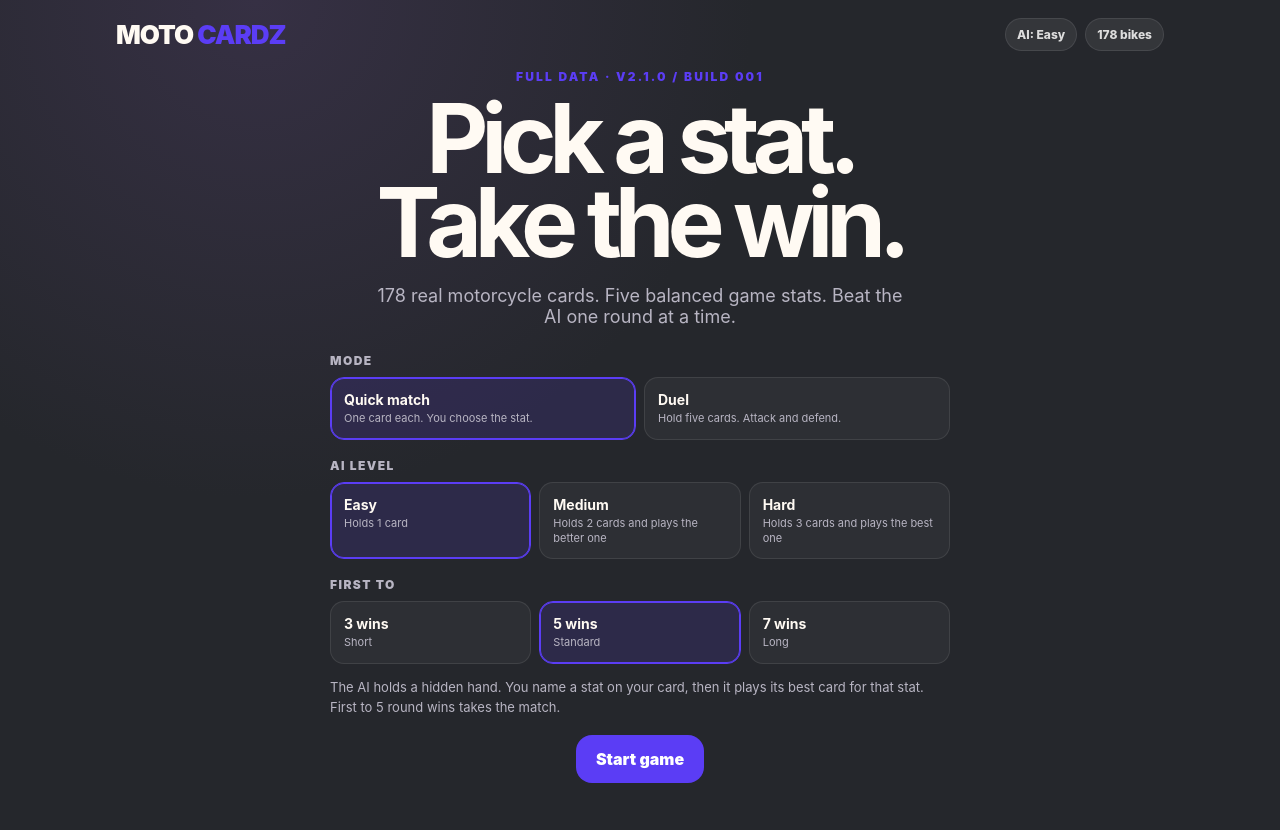
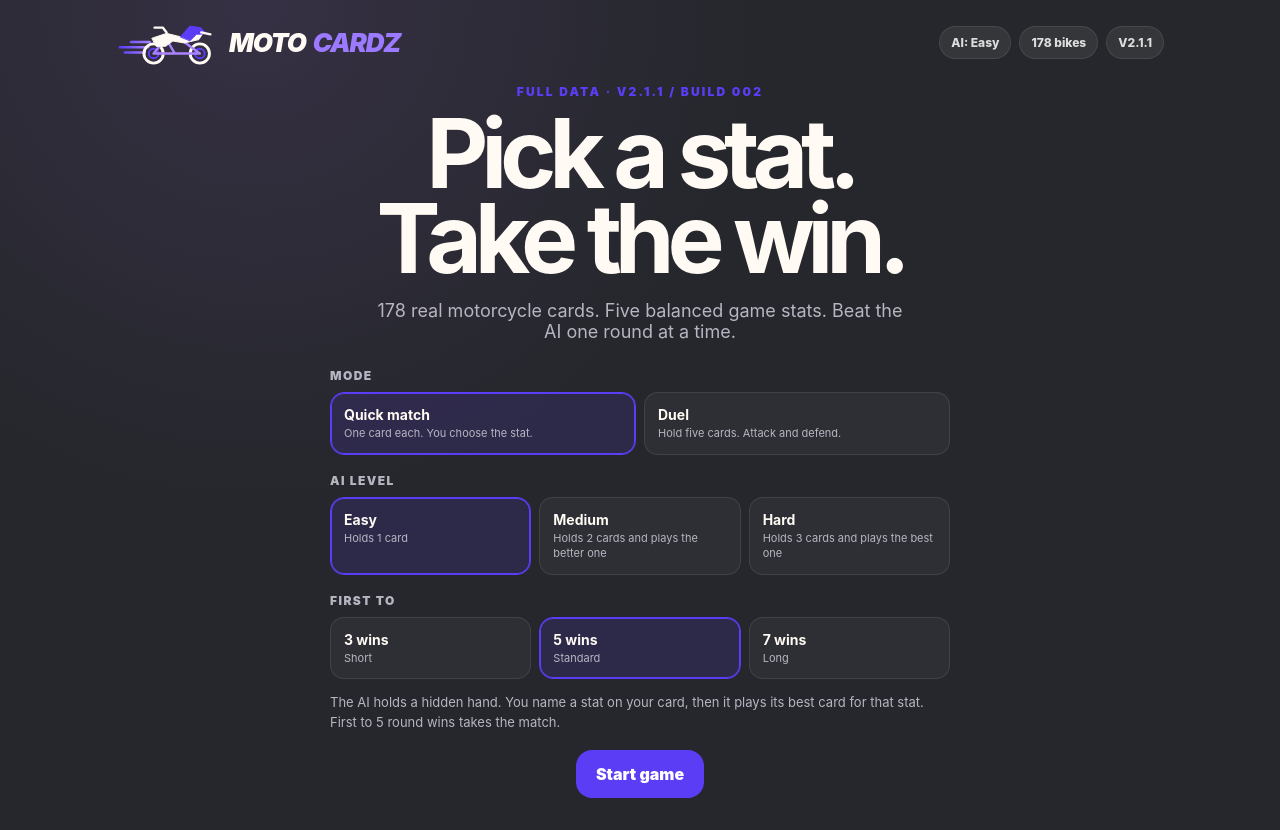
Before and after one commit to Moggs12/Moto-Cardz, a plain HTML site: page index.html in a window 1280 px wide. Drawn offline with Linux system fonts and the light colour scheme.

Commit message:
feat: V2.1.1 Build 002 compact motorcycle logo and header

```diff
--- a/index.html
+++ b/index.html
@@ -19,7 +19,7 @@ button{font:inherit;color:inherit}
 :focus-visible{outline:2px solid var(--accent);outline-offset:2px}
 .app{max-width:1080px;margin:auto;padding:max(18px,env(safe-area-inset-top)) 16px calc(32px + env(safe-area-inset-bottom))}
 header{display:flex;align-items:center;justify-content:space-between;gap:12px;margin-bottom:18px}
-.brand{font-weight:900;letter-spacing:-.04em;font-size:26px}.brand span{color:var(--accent)}
+.brand{display:flex;align-items:center;gap:7px;font-weight:900;letter-spacing:-.045em;font-size:clamp(18px,3.3vw,26px);font-style:italic;white-space:nowrap}.brand span{color:#9B7AFF}.brand-bike{width:clamp(66px,11vw,106px);height:auto;flex:none}.version-pill{color:#FFFAF3;background:#5B3DF5;border-color:#7B61FF}@media(max-width:420px){.brand{gap:3px}.brand-bike{width:62px}.hud{gap:4px}.pill{padding:6px 7px;font-size:10px}}
 .hud{display:flex;gap:8px;align-items:center}
 .pill{background:rgba(255,255,255,.07);border:1px solid var(--line);padding:8px 11px;border-radius:999px;font-size:12px;font-weight:800;color:#ddd}
 .screen{display:none}.screen.active{display:block}
@@ -147,10 +147,10 @@ h1{font-size:clamp(48px,10vw,96px);line-height:.88;letter-spacing:-.075em;margin
 @media(prefers-reduced-motion:reduce){*{animation:none!important;transition:none!important}}
 </style></head>
 <body><div class="app">
-<header><div class="brand">MOTO <span>CARDZ</span></div><div class="hud"><div class="pill" id="aiPill">AI: Easy</div><div class="pill" id="countPill"></div></div></header>
+<header><div class="brand"><img class="brand-bike" src="assets/motocardz-header-bike.svg" alt="" width="106" height="48">MOTO<span>CARDZ</span></div><div class="hud"><div class="pill" id="aiPill">AI: Easy</div><div class="pill" id="countPill"></div><div class="pill version-pill" title="MotoCardz version">V2.1.1</div></div></header>
 
 <section id="home" class="screen active"><div class="hero"><div class="hero-inner">
-  <div class="eyebrow">Full data · V2.1.0 / Build 001</div>
+  <div class="eyebrow">Full data · V2.1.1 / Build 002</div>
   <h1>Pick a stat.<br>Take the win.</h1>
   <p class="lede" id="lede"></p>
   <div class="setting"><div class="setting-title">Mode</div>
```
